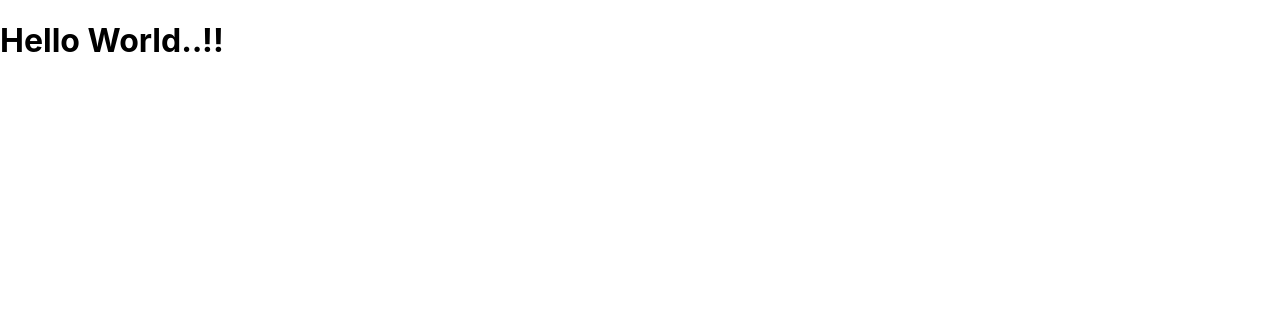
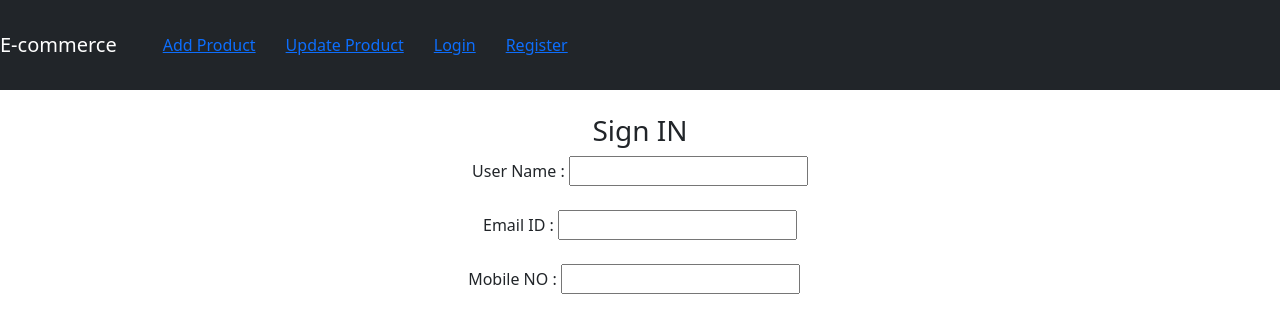
Before and after one commit to MadhavLimbasiya/E-commerce-Project, a React (Create React App) app: page /login in a window 1280 px wide. Shown: the top 332 px of the page. Built offline with nearby package versions, Linux system fonts and the light colour scheme.

Commit message:
first commit

```diff
--- a/package.json
+++ b/package.json
@@ -6,8 +6,11 @@
     "@testing-library/jest-dom": "^5.16.5",
     "@testing-library/react": "^13.4.0",
     "@testing-library/user-event": "^13.5.0",
+    "bootstrap": "^5.2.3",
     "react": "^18.2.0",
+    "react-bootstrap": "^2.7.2",
     "react-dom": "^18.2.0",
+    "react-router-dom": "^6.10.0",
     "react-scripts": "5.0.1",
     "web-vitals": "^2.1.4"
   },
--- /dev/null
+++ b/src/AddProduct.js
@@ -0,0 +1,10 @@
+function AddProduct()
+{
+    return (
+        <div>
+            <h1>Add Product</h1>
+        </div>
+    )
+}
+
+export default AddProduct;
--- a/src/App.css
+++ b/src/App.css
@@ -5,6 +5,14 @@
 .App-logo {
   height: 40vmin;
   pointer-events: none;
+}
+
+
+.nav_bar_wrapper a{
+  padding-left: 30px;
+  padding-top: 25px;
+  padding-bottom: 25px;
+  align-content: right;
 }
 
 @media (prefers-reduced-motion: no-preference) {
--- a/src/App.js
+++ b/src/App.js
@@ -1,23 +1,30 @@
 import logo from './logo.svg';
 import './App.css';
+import Header from './Header'
+import { BrowserRouter, Route, Routes } from 'react-router-dom';
+import Login from './Login';
+import Register from './Register';
+import AddProduct from './AddProduct';
+import UpdateProduct from './UpdateProduct';
+
+
 
 function App() {
   return (
     <div className="App">
-      <header className="App-header">
-        <img src={logo} className="App-logo" alt="logo" />
-        <p>
-          Edit <code>src/App.js</code> and save to reload.
-        </p>
-        <a
-          className="App-link"
-          href="https://reactjs.org"
-          target="_blank"
-          rel="noopener noreferrer"
-        >
-          Learn React
-        </a>
-      </header>
+      <BrowserRouter>
+        <Header />
+
+
+        <Routes>
+
+          <Route path="/login" element={<Login />} />
+          <Route path="/register" element={<Register />} />
+          <Route path="/add" element={<AddProduct />} />
+          <Route path="/update" element={<UpdateProduct />} />
+
+        </Routes>
+      </BrowserRouter>
     </div>
   );
 }
--- /dev/null
+++ b/src/Header.js
@@ -0,0 +1,23 @@
+import {Navbar,Nav} from 'react-bootstrap';
+import {Link} from 'react-router-dom'
+
+function Header()
+{
+    return (
+        <div>
+            <Navbar bg="dark" variant="dark">
+
+                    <Navbar.Brand href="#home">E-commerce</Navbar.Brand>
+                    <Nav className="me-auto nav_bar_wrapper">
+                        <Link to="/add">Add Product</Link>
+                        <Link to="/update">Update Product</Link>
+                        <Link to="/login">Login </Link>
+                        <Link to="/register">Register </Link>
+                    </Nav>
+
+            </Navbar>
+        </div>
+    )
+}
+
+export default Header;
--- /dev/null
+++ b/src/Login.js
@@ -0,0 +1,27 @@
+import { Container } from "react-bootstrap";
+
+function Login()
+{
+    return (
+        <div>
+            <form action="" method="">
+                <container class="container">
+                    <h3>Sign IN</h3>
+
+                    <label name="uname" id="uname">User Name :</label>&nbsp;
+                    <input name="uname" id="uname" type="text" /><br />
+                    <br />
+                    <label name="email" id="email">Email ID :</label>&nbsp;
+                    <input name="email" id="email" type="email" /><br />
+                    <br />
+                    <label name="mobile" id="mobile">Mobile NO :</label>&nbsp;
+                    <input name="mobile" id="mobile" type="number" />
+                </container>
+
+
+            </form>
+        </div>
+    )
+}
+
+export default Login;
--- /dev/null
+++ b/src/Register.js
@@ -0,0 +1,10 @@
+function Register()
+{
+    return (
+        <div>
+            <h1>Register Page</h1>
+        </div>
+    )
+}
+
+export default Register;
--- /dev/null
+++ b/src/UpdateProduct.js
@@ -0,0 +1,10 @@
+function UpdateProduct()
+{
+    return (
+        <div>
+            <h1>Update Product</h1>
+        </div>
+    )
+}
+
+export default UpdateProduct;
--- a/src/index.js
+++ b/src/index.js
@@ -1,12 +1,15 @@
 import React from 'react';
 import ReactDOM from 'react-dom/client';
 import './index.css';
-// import App from './App';
+import App from './App';
 import reportWebVitals from './reportWebVitals';
+import 'bootstrap/dist/css/bootstrap.min.css';
 
 const root = ReactDOM.createRoot(document.getElementById('root'));
 root.render(
-  <h1>Hello World..!!</h1>
+  <React.StrictMode>
+    <App />
+  </React.StrictMode>
 );
 
 // If you want to start measuring performance in your app, pass a function
```
Also changed, not shown: 1 other file (tests, documents, lock files or other folders).
